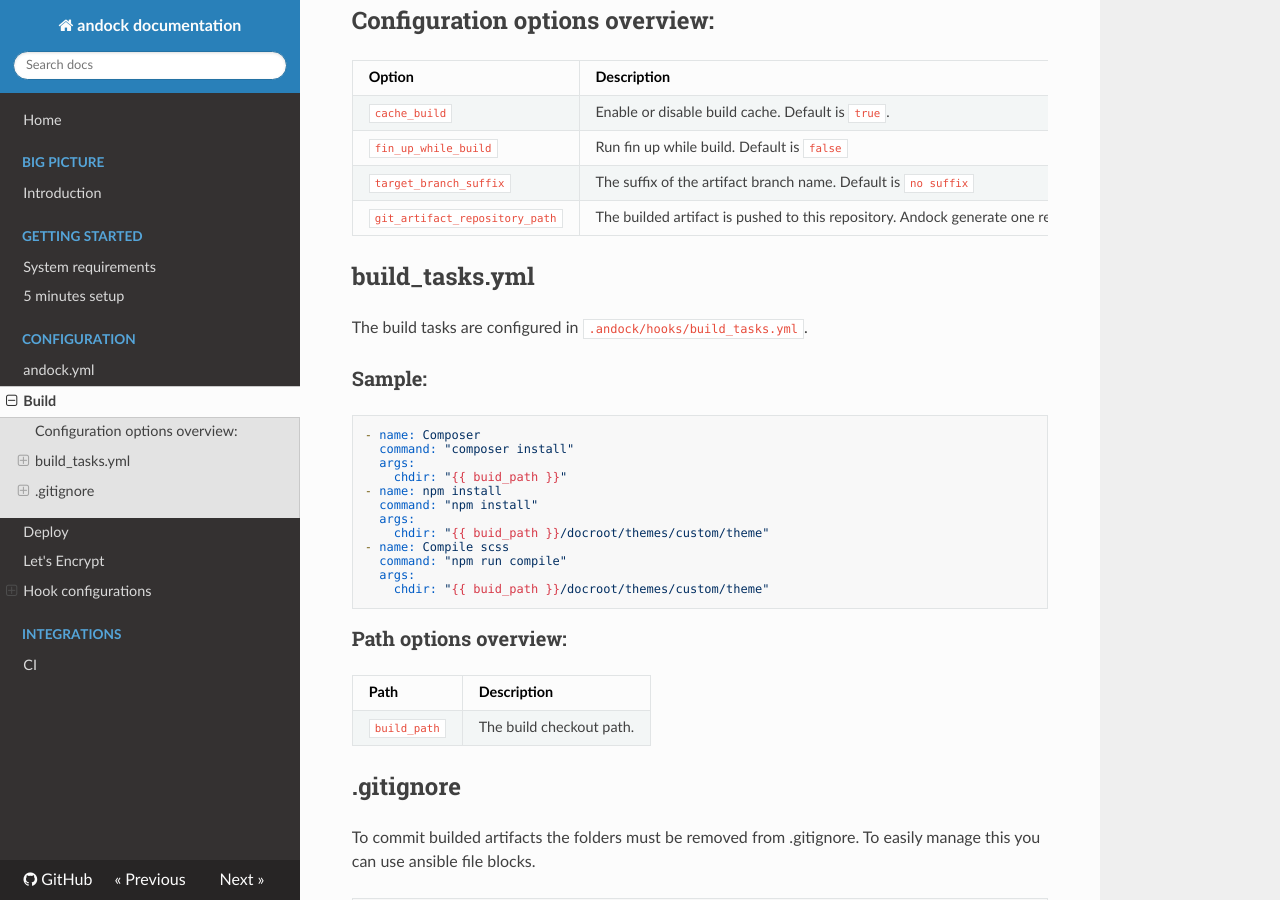
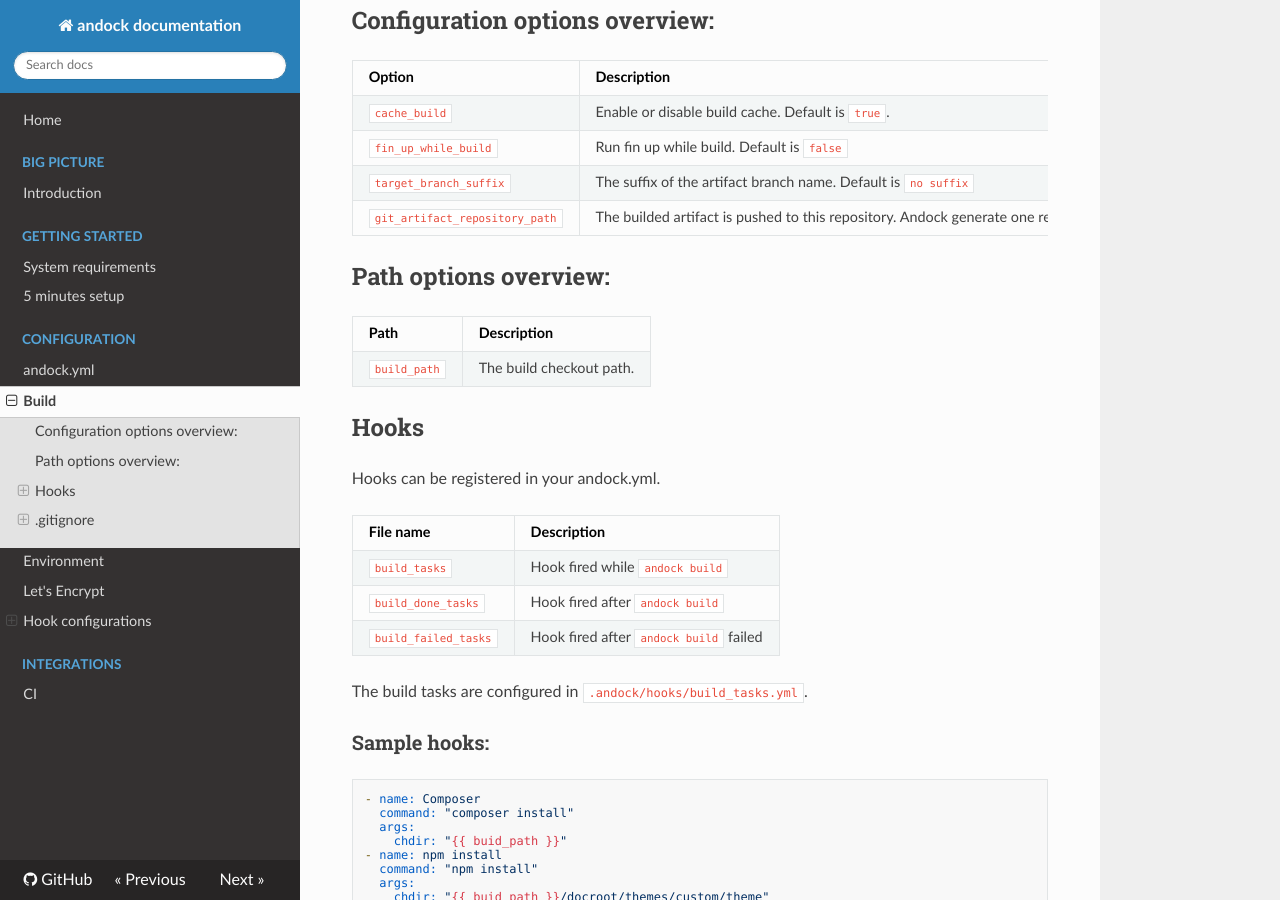
Before and after one commit to andock/andock, an MkDocs documentation site: the page built from docs/configuration/build.md, in a window 1280 px wide and 900 px high, scrolled down 331 px. Built offline with MkDocs 1.6.1, drawn with Linux system fonts in a browser that asks for light colours; nearby versions of some CDN libraries; old or Windows-style settings are respelled for this version of MkDocs.

Commit message:
Fix #8. Bump new build and environment version to support build_done, build_failed, deploy_done, deploy_failed hooks.

````diff
--- a/docs/configuration/build.md
+++ b/docs/configuration/build.md
@@ -15,9 +15,24 @@ Run `andock build` to start the build.
 | `git_artifact_repository_path`            | The builded artifact is pushed to this repository. Andock generate one repository for each project.
 
 
-## build_tasks.yml
+## Path options overview:
+
+| Path                     | Description |
+|----------------------------|:------------|
+| `build_path`            | The build checkout path.
+
+## Hooks
+
+Hooks can be registered in your andock.yml.
+
+| File name                  | Description |
+|----------------------------|:------------|
+| `build_tasks`     | Hook fired while `andock build` |
+| `build_done_tasks`     | Hook fired after `andock build`|
+| `build_failed_tasks`     | Hook fired after `andock build` failed|
+
 The build tasks are configured in `.andock/hooks/build_tasks.yml`.
-### Sample:
+### Sample hooks:
 ```yaml
 - name: Composer
   command: "composer install"
--- a/mkdocs.yml
+++ b/mkdocs.yml
@@ -14,7 +14,7 @@ pages:
   - Configuration:
     - andock.yml: configuration/andock.md
     - Build: configuration/build.md
-    - Deploy: configuration/deploy.md
+    - Environment: configuration/environment.md
     - Let's Encrypt: configuration/letsencrypt.md
     - Hook configurations:
       - Drupal: configuration/example-drupal-hooks.md
````
Also changed, not shown: other parts of docs/configuration/build.md (+0 -5 lines), README.md (+25 -23 lines), docs/configuration/deploy.md (deleted, +0 -37 lines), docs/configuration/environment.md (added, +49 -0 lines), docs/integrations/notifications.md (added), 1 other file.
